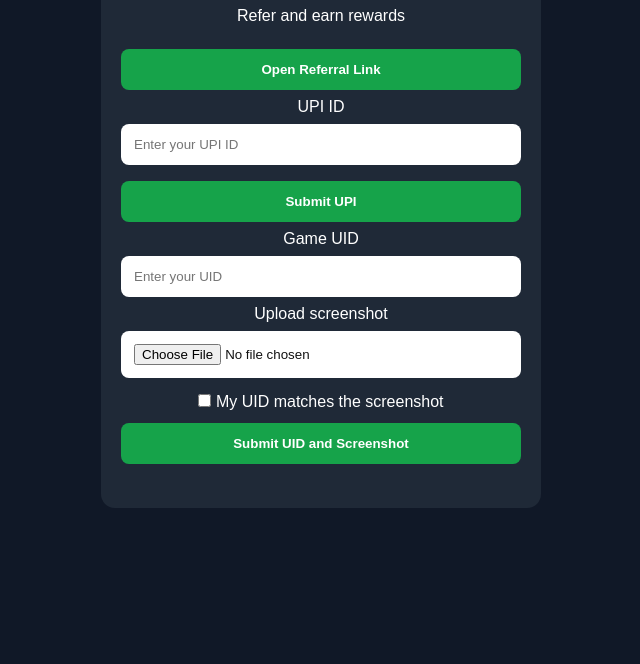
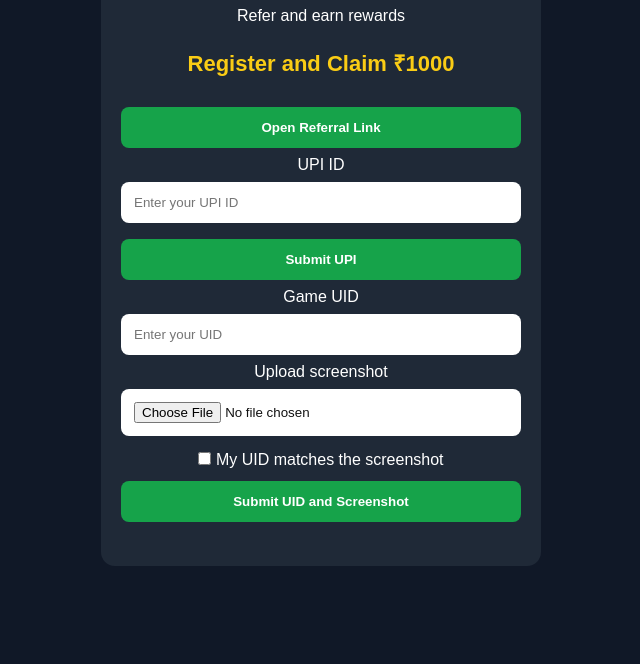
Before and after one commit to jogiman78-creator/Mr-badri, a plain HTML site: page index.html in a window 1280 px wide. Shown: the part 136-800 px from the top of the page, without its empty margins (319-959 px from the left). Drawn offline with Linux system fonts and the light colour scheme.

Commit message:
Add registration reward message to index.html
Added a promotional message for registration rewards.

```diff
--- a/index.html
+++ b/index.html
@@ -18,6 +18,7 @@ button:disabled{background:#777}
 <div class="card">
 <h1>Welcome to Mr Badri</h1>
 <p>Refer and earn rewards</p>
+    <p style="color:#facc15;font-size:22px;font-weight:bold;">Register and Claim ₹1000</p>
 
 <button type="button" onclick="window.open('https://www.7a0f8mi.com/#/?invitationCode=2992000774','_blank')">Open Referral Link</button>
 
```
